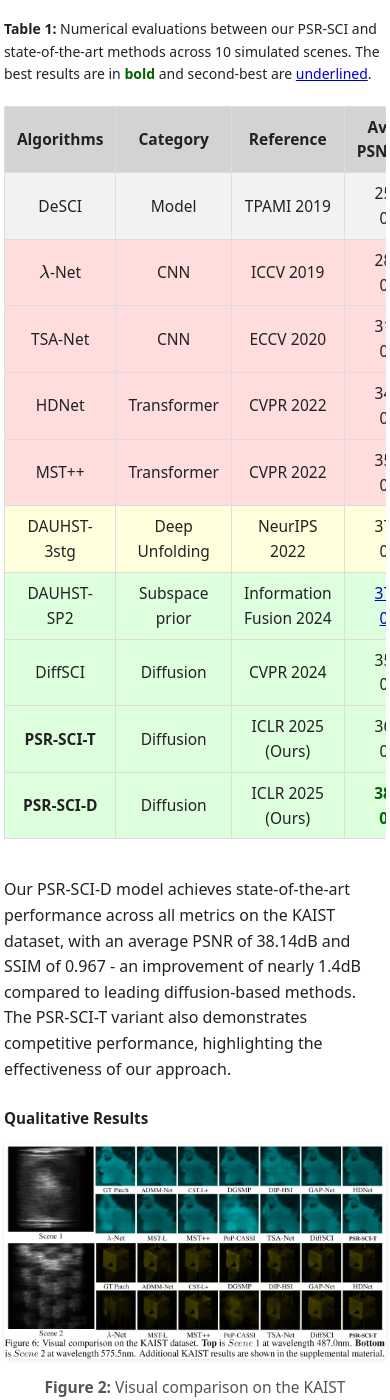
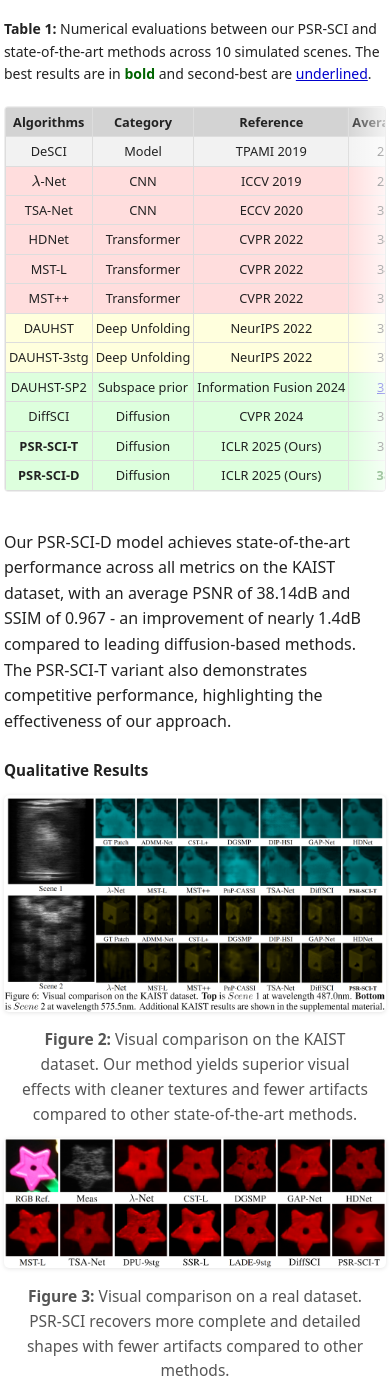
Before and after one commit to SMARK2022/SMARK2022.github.io, a Jekyll site: the page project/PSR-SCI/index.html, which Jekyll copies as it is, in a window 390 px wide and 1400 px high, scrolled down 4731 px. Built offline with Jekyll 4.4.1, drawn with Linux system fonts in a browser that asks for light colours.

Commit message:
新增Lightbox功能以增强图片展示效果；优化移动设备上的表格样式和布局

```diff
--- a/project/PSR-SCI/index.html
+++ b/project/PSR-SCI/index.html
@@ -6,6 +6,8 @@
     <meta name="viewport" content="width=device-width, initial-scale=1.0">
     <title>Spectral Compressive Imaging via Unmixing-driven Subspace Diffusion Refinement</title>
     <link rel="stylesheet" href="style.css">
+    <!-- 添加Lightbox2的CSS -->
+    <link href="https://cdnjs.cloudflare.com/ajax/libs/lightbox2/2.11.4/css/lightbox.min.css" rel="stylesheet">
 </head>
 
 <body>
@@ -67,7 +69,10 @@
         </div>
 
         <div class="teaser">
-            <img src="images/teaser.png" alt="PSR-SCI Framework Overview" onerror="this.src='images/fig_teaser.png'">
+            <a href="images/teaser.png" data-lightbox="teaser" data-title="PSR-SCI Framework Overview">
+                <img src="images/teaser.png" alt="PSR-SCI Framework Overview"
+                    onerror="this.src='images/fig_teaser.png'">
+            </a>
         </div>
 
         <div class="section">
@@ -237,6 +245,12 @@
                             <td>34.66 / 0.946</td>
                         </tr>
                         <tr style="background-color: #ffdddd;">
+                            <td>MST-L</td>
+                            <td>Transformer</td>
+                            <td>CVPR 2022</td>
+                            <td>34.81 / 0.949</td>
+                        </tr>
+                        <tr style="background-color: #ffdddd;">
                             <td>MST++</td>
                             <td>Transformer</td>
                             <td>CVPR 2022</td>
@@ -244,6 +258,12 @@
                         </tr>
 
                         <!-- Deep Unfolding Methods -->
+                        <tr style="background-color: #ffffdd;">
+                            <td>DAUHST</td>
+                            <td>Deep Unfolding</td>
+                            <td>NeurIPS 2022</td>
+                            <td>37.21 / 0.959</td>
+                        </tr>
                         <tr style="background-color: #ffffdd;">
                             <td>DAUHST-3stg</td>
                             <td>Deep Unfolding</td>
@@ -291,8 +311,11 @@
 
         <h3>Qualitative Results</h3>
         <div class="figure">
+            <a href="images/simulation_results.png" data-lightbox="simulation"
+                data-title="Visual comparison on the KAIST dataset. Our method yields superior visual effects with cleaner textures and fewer artifacts compared to other state-of-the-art methods.">
                 <img src="images/simulation_results.png" alt="Simulation Results"
                     onerror="this.src='https://via.placeholder.com/800x400?text=Simulation+Results'">
+            </a>
             <div class="caption">
                 <strong>Figure 2:</strong> Visual comparison on the KAIST dataset. Our method yields superior visual
                 effects with cleaner textures and fewer artifacts compared to other state-of-the-art methods.
@@ -300,8 +323,11 @@
         </div>
 
         <div class="figure">
+            <a href="images/real_dataset.png" data-lightbox="real"
+                data-title="Visual comparison on a real dataset. PSR-SCI recovers more complete and detailed shapes with fewer artifacts compared to other methods.">
                 <img src="images/real_dataset.png" alt="Real Dataset Results"
                     onerror="this.src='https://via.placeholder.com/800x300?text=Real+Dataset+Results'">
+            </a>
             <div class="caption">
                 <strong>Figure 3:</strong> Visual comparison on a real dataset. PSR-SCI recovers more complete and
                 detailed shapes with fewer artifacts compared to other methods.
--- a/project/PSR-SCI/style.css
+++ b/project/PSR-SCI/style.css
@@ -340,3 +340,93 @@
     background: #4CAF50;
     color: white;
 }
+
+/* 表格适配和Lightbox样式增强 */
+@media (max-width: 600px) {
+    .data-table {
+        font-size: 0.8rem;
+    }
+
+    .data-table th,
+    .data-table td {
+        padding: 4px 3px;
+        white-space: nowrap;
+        font-size: 0.8rem !important;
+    }
+
+    .mobile-table {
+        width: max-content;
+        min-width: 100%;
+    }
+
+    .table-responsive {
+        -webkit-overflow-scrolling: touch;
+        scrollbar-width: thin;
+    }
+
+    .table-responsive::-webkit-scrollbar {
+        height: 4px;
+    }
+
+    .table-responsive::-webkit-scrollbar-track {
+        background: #f1f1f1;
+    }
+
+    .table-responsive::-webkit-scrollbar-thumb {
+        background: #888;
+        border-radius: 10px;
+    }
+}
+
+/* 图片点击放大效果提示 */
+.figure img, .teaser img {
+    cursor: pointer;
+    transition: transform 0.2s ease;
+}
+
+.figure img:hover, .teaser img:hover {
+    transform: scale(1.02);
+    box-shadow: 0 4px 8px rgba(0,0,0,0.2);
+}
+
+/* Lightbox样式覆盖 */
+.lb-outerContainer {
+    max-width: 95vw !important;
+}
+
+.lb-image {
+    max-width: 95vw !important;
+    max-height: 95vh !important;
+}
+
+.lb-dataContainer {
+    max-width: 95vw !important;
+}
+
+/* 优化表格在移动设备上的体验 */
+.table-responsive {
+    position: relative;
+    overflow-x: auto;
+    margin-bottom: 20px;
+    border-radius: 4px;
+    border: 1px solid #eee;
+}
+
+.table-responsive::after {
+    content: "";
+    position: absolute;
+    bottom: 0;
+    right: 0;
+    width: 40px;
+    height: 100%;
+    background: linear-gradient(to right, rgba(255,255,255,0), rgba(255,255,255,0.7));
+    pointer-events: none;
+    opacity: 0;
+    transition: opacity 0.3s ease;
+}
+
+@media (max-width: 600px) {
+    .table-responsive::after {
+        opacity: 1;
+    }
+}
```
Also changed, not shown: other parts of project/PSR-SCI/index.html (+29 -0 lines). Lines whose indentation alone changed are shown as unchanged.
